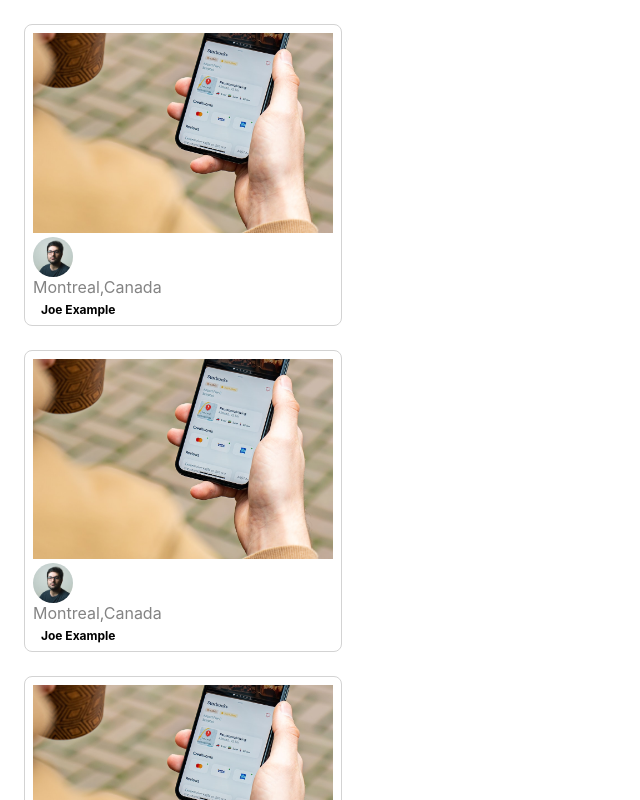
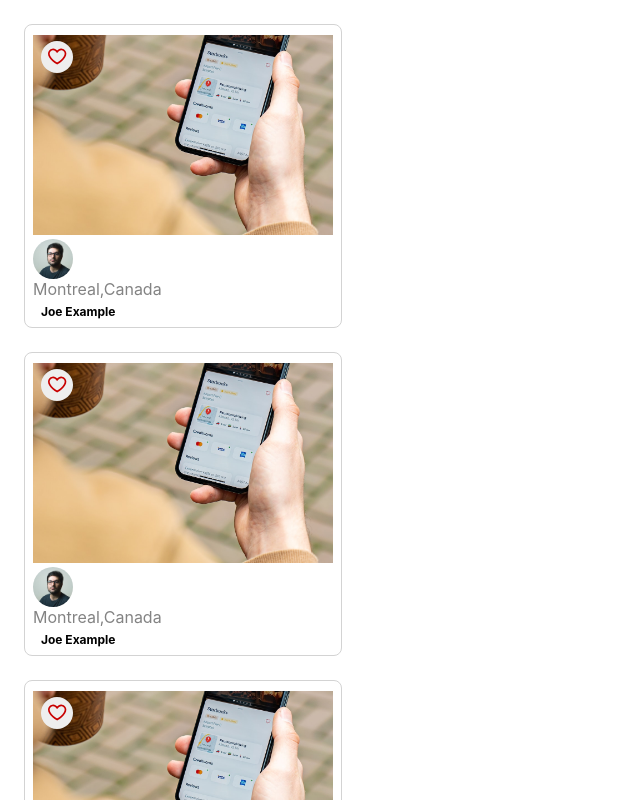
Before and after one commit to vicspider2001/photolabs, a React (Create React App) app in the folder frontend/: page / in a window 1280 px wide. Shown: the top 800 px of the page, without its empty margins (0-640 px from the left). Built offline with nearby package versions, Linux system fonts and the light colour scheme; the HTML template or start-up script is replaced by a standard one.

Commit message:
Favourite Icon Added

```diff
--- a/frontend/src/components/FavBadge.jsx
+++ b/frontend/src/components/FavBadge.jsx
@@ -1,7 +1,7 @@
 import React from 'react';
 import FavIcon from './FavIcon';
 
-import '../styles/FavBadge.scss';
+import '../styles/FavBadge.css';
 
 const FavBadge = ({ isFavPhotoExist }) => {
   return (
--- a/frontend/src/components/PhotoFavButton.jsx
+++ b/frontend/src/components/PhotoFavButton.jsx
@@ -1,13 +1,20 @@
 import React, { useCallback, useState } from 'react';
 
 import FavIcon from './FavIcon';
-import '../styles/PhotoFavButton.scss';
+import '../styles/PhotoFavButton.css';
 
 function PhotoFavButton() {
+  const [selected, setSelected] = useState(false);
+
+   // Define handleClick as a memoized function using useCallback
+   const handleClick = useCallback(() => {
+    setSelected(prevSelected => !prevSelected);
+  }, []);
+
   return (
-    <div className="photo-list__fav-icon">
+    <div className="photo-list__fav-icon" onClick={handleClick}>
       <div className="photo-list__fav-icon-svg">
-        {/* Insert React */}
+        <FavIcon selected={selected} />
       </div>
     </div>
   );
--- a/frontend/src/components/PhotoListItem.jsx
+++ b/frontend/src/components/PhotoListItem.jsx
@@ -1,5 +1,6 @@
 import React from "react";
 import "../styles/PhotoListItem.css";
+import PhotoFavButton from './PhotoFavButton';
 // import photos from "mocks/photos";
 
 
@@ -7,6 +8,7 @@
   const { location, imageSource, username, profile } = photo;
   return (
     <div className="photo-list__item">
+      <PhotoFavButton />
       <img className="photo-list__image" src={imageSource} alt="Photo"/>
       <div>
         <img className="photo-list__user-profile" src={profile} alt="Profile"/>
```
Also changed, not shown: frontend/src/styles/FavBadge.css (renamed from frontend/src/styles/FavBadge.scss), frontend/src/styles/PhotoFavButton.css (renamed from frontend/src/styles/PhotoFavButton.scss).
